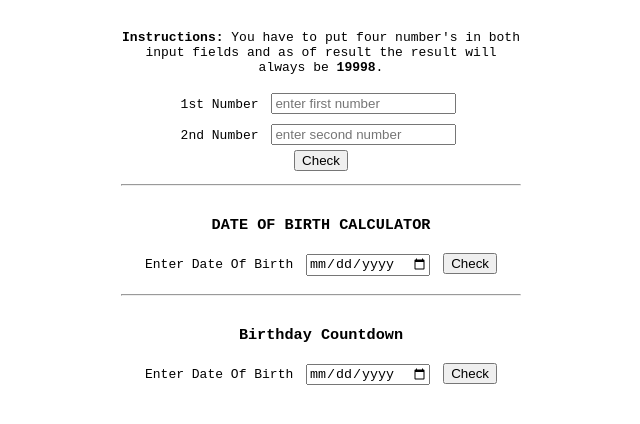
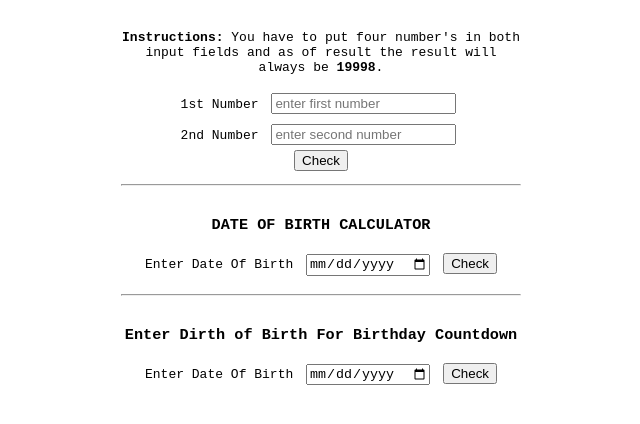
Before and after one commit to azharkhan1/Age-Calculator-Birthday-CountDown, a plain HTML site: page index.html in a window 1280 px wide. Shown: the whole page, without its empty margins (319-959 px from the left). Drawn offline with Linux system fonts and the light colour scheme.

Commit message:
Add files via upload

```diff
--- a/index.html
+++ b/index.html
@@ -81,7 +81,7 @@
     <div class="mainBody">
         <div>
             <form  onsubmit="return countDown()">
-            <h3>Birthday Countdown</h3>
+            <h3>Enter Dirth of Birth For Birthday Countdown</h3>
           <label>Enter Date Of Birth</label>
           <input required type="date" id="countdob">
             <button>
```
